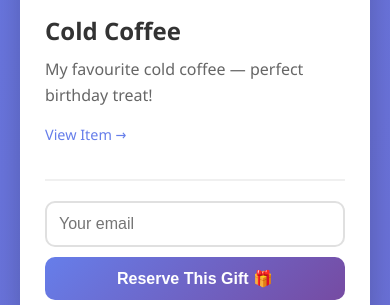
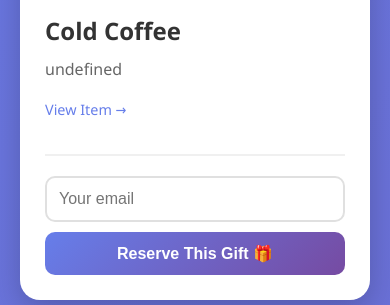
Before and after one commit to babygronk23/birthday2025, a plain HTML site: page index.html in a window 390 px wide. Shown: the part 1306-1611 px from the top of the page. Drawn offline with Linux system fonts and the light colour scheme.

```diff
--- a/index.html
+++ b/index.html
@@ -347,70 +347,70 @@
     {
         id: 1,
         title: "Cold Coffee",
-        description: "My favourite cold coffee — perfect birthday treat!",
+
         image: "https://m.media-amazon.com/images/I/81JKeKnF-9L._SX679_.jpg",
         link: "https://amzn.in/d/8ixmtuH"
     },
     {
         id: 2,
         title: "Phone Case",
-        description: "A cute mobile case I really liked!",
+
         image: "https://m.media-amazon.com/images/I/51LfoNSeg+L._SX522_.jpg",
         link: "https://amzn.in/d/gFjtNVD"
     },
     {
         id: 3,
         title: "Card Holder Case",
-        description: "A stylish and compact card holder.",
+
         image: "https://m.media-amazon.com/images/I/415Hg9kC7HL._SY300_SX300_QL70_FMwebp_.jpg",
         link: "https://amzn.in/d/gZmi4J8"
     },
     {
         id: 4,
         title: "SD Card",
-        description: "I really need this SD card for storage!",
+
         image: "https://m.media-amazon.com/images/I/41Sc8oNBMDL._SY300_SX300_QL70_FMwebp_.jpg",
         link: "https://amzn.in/d/8sLghC0"
     },
     {
         id: 5,
         title: "Apple EarPods",
-        description: "The original wired Apple EarPods!",
+
         image: "https://m.media-amazon.com/images/I/513OSdW4elL._SX679_.jpg",
         link: "https://amzn.in/d/353ODR0"
     },
     {
         id: 6,
         title: "Remote Car",
-        description: "A fun remote control car — childhood vibes!",
+
         image: "https://m.media-amazon.com/images/I/51k8CHt6AwL._SY300_SX300_QL70_FMwebp_.jpg",
         link: "https://amzn.in/d/09OKYrK"
     },
     {
         id: 7,
         title: "Book",
-        description: "A book I really want to read!",
+
         image: "https://m.media-amazon.com/images/I/71luD5pzaWL._SY466_.jpg",
         link: "https://amzn.in/d/j1lM26J"
     },
     {
         id: 8,
         title: "Owala Water Bottle",
-        description: "I LOVE this bottle — aesthetic and useful!",
+
         image: "https://www.owalasindia.co.in/images/large/60721254523377/Very_Very_Dark_Owala_19oz_FreeSip_Stainl_104_1_ZOOM.jpg",
         link: "https://www.owalasindia.co.in/products/very-very-dark-owala-19oz-freesip%C2%AE-stainless-steel-water-bottle-india-famenlg30-p-104.html"
     },
     {
         id: 9,
         title: "Journal Bible",
-        description: "A beautiful journal Bible for writing and reflection.",
+
         image: "https://m.media-amazon.com/images/I/711VSUbfrhL._SY342_.jpg",
         link: "https://amzn.in/d/gX9hyxv"
     },
     {
         id: 10,
         title: "Lipstick (Shade: Burgundy Bloom)",
-        description: "My favourite lipstick shade — Burgundy Bloom!",
+
         image: "https://m.media-amazon.com/images/I/21tSpUdVHRL._SY300_SX300_QL70_FMwebp_.jpg ",
         link: "https://amzn.in/d/7vkBhOu"
     }
@@ -623,4 +623,5 @@
         loadReservations();
     </script>
 </body>
+
 </html>
```
